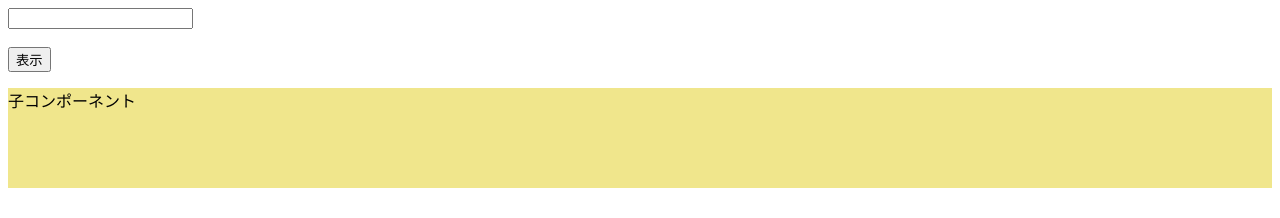
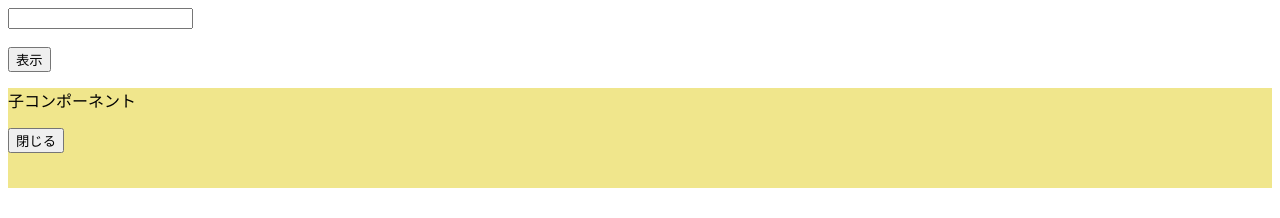
Before and after one commit to Yoshida010/react--u01, a React (Vite) app: page / in a window 1280 px wide. Both pictures are taken after a click on the button "表示". Shown: the top 218 px of the page. Built offline with nearby package versions, Linux system fonts and the light colour scheme.

Commit message:
修正 レンダリングの最適化

```diff
--- a/src/App.tsx
+++ b/src/App.tsx
@@ -1,8 +1,10 @@
 import { FC } from "react";
-import { useState } from "react";
+import { useState, useCallback } from "react";
 import { ChildArea } from "./ChildArea";
 
 export const App: FC = () => {
+	console.log("Appがレンダリングされた");
+
 	const [text, setText] = useState("");
 	const [open, setOpen] = useState(false);
 
@@ -14,13 +16,17 @@ export const App: FC = () => {
 		setOpen(!open);
 	};
 
+	const onClickClose = useCallback(() => {
+		setOpen(false);
+	}, []);
+
 	return (
 		<div>
 			<input value={text} onChange={onChangeText} />
 			<br />
 			<br />
 			<button onClick={onClickOpen}>表示</button>
-			<ChildArea open={open} />
+			<ChildArea open={open} onClickClose={onClickClose} />
 		</div>
 	);
 };
--- a/src/ChildArea.tsx
+++ b/src/ChildArea.tsx
@@ -1,22 +1,31 @@
-import { FC } from "react";
+import { FC, memo } from "react";
 
 type Props = {
 	open: boolean;
+	onClickClose: () => void;
 };
 
-export const ChildArea: FC<Props> = (props) => {
-	const { open } = props;
+export const ChildArea: FC<Props> = memo((props) => {
+	const { open, onClickClose } = props;
+
+	console.log("ChalidAreaがレンダリングされた");
+
+	const data = [...Array(2000).keys()];
+	data.forEach(() => {
+		console.log("...");
+	});
 
 	return (
 		<>
 			{open ? (
 				<div style={style}>
 					<p>子コンポーネント</p>
+					<button onClick={onClickClose}>閉じる</button>
 				</div>
 			) : null}
 		</>
 	);
-};
+});
 
 const style = {
 	width: "100%",
```
